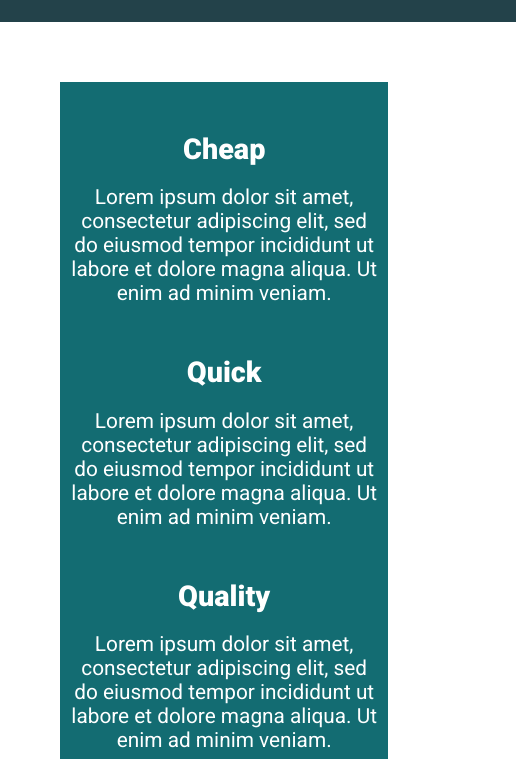
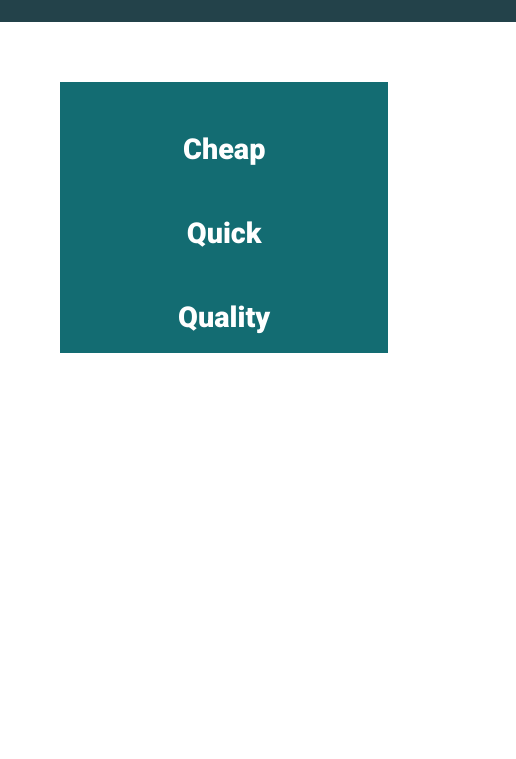
Before and after one commit to paritoshparashar/affiliate, a plain HTML site: page vc/index.html in a window 1280 px wide. Shown: the part 632-1391 px from the top of the page, 764-1280 px from the left. After the commit the page ends 1230 px from the top, so only its background shows below. Drawn offline with Linux system fonts and the light colour scheme.

Commit message:
Update index.html

```diff
--- a/vc/index.html
+++ b/vc/index.html
@@ -56,21 +56,15 @@
       <div class="second">
         <h1>Cheap</h1>
         <p>
-          Lorem ipsum dolor sit amet, consectetur adipiscing elit, sed do
-          eiusmod tempor incididunt ut labore et dolore magna aliqua. Ut enim ad
-          minim veniam.
+
         </p>
         <h1>Quick</h1>
         <p>
-          Lorem ipsum dolor sit amet, consectetur adipiscing elit, sed do
-          eiusmod tempor incididunt ut labore et dolore magna aliqua. Ut enim ad
-          minim veniam.
+
         </p>
         <h1>Quality</h1>
         <p>
-          Lorem ipsum dolor sit amet, consectetur adipiscing elit, sed do
-          eiusmod tempor incididunt ut labore et dolore magna aliqua. Ut enim ad
-          minim veniam.
+
         </p>
       </div>
     </div>
```
